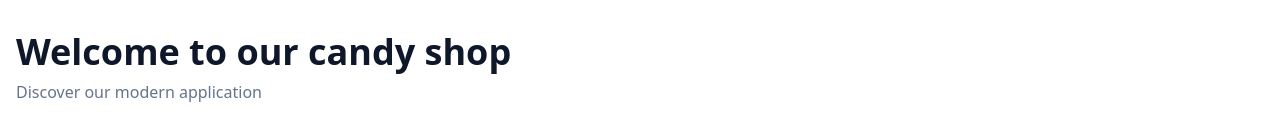
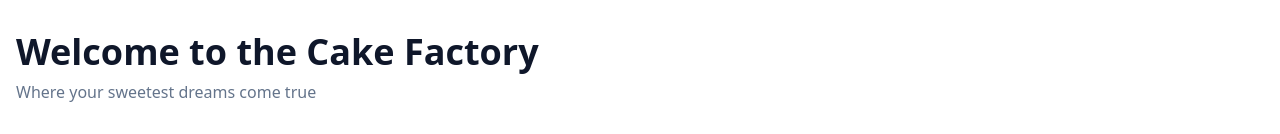
Before and after one commit to mitanuriel/cake-factory-website, a React (Vite) app: page / in a window 1280 px wide. Shown: the top 134 px of the page. Built offline with nearby package versions, Linux system fonts and the light colour scheme.

Commit message:
Update page title
Update the title of the page to "Welcome to the Cake Factory" and add a subtitle: "where your sweetest dreams come true".

```diff
--- a/src/pages/Index.tsx
+++ b/src/pages/Index.tsx
@@ -1,3 +1,4 @@
+
 import { Button } from "@/components/ui/button";
 import { Input } from "@/components/ui/input";
 import { Card, CardContent, CardHeader, CardTitle } from "@/components/ui/card";
@@ -28,8 +29,8 @@ const Index = () => {
     <main className="min-h-screen bg-background">
       <div className="container mx-auto px-4 py-8">
         <header className="mb-8">
-          <h1 className="text-4xl font-bold text-primary mb-2">Welcome to our candy shop</h1>
-          <p className="text-muted-foreground">Discover our modern application</p>
+          <h1 className="text-4xl font-bold text-primary mb-2">Welcome to the Cake Factory</h1>
+          <p className="text-muted-foreground">Where your sweetest dreams come true</p>
         </header>
 
         <div className="grid grid-cols-1 md:grid-cols-2 lg:grid-cols-3 gap-6">
```
